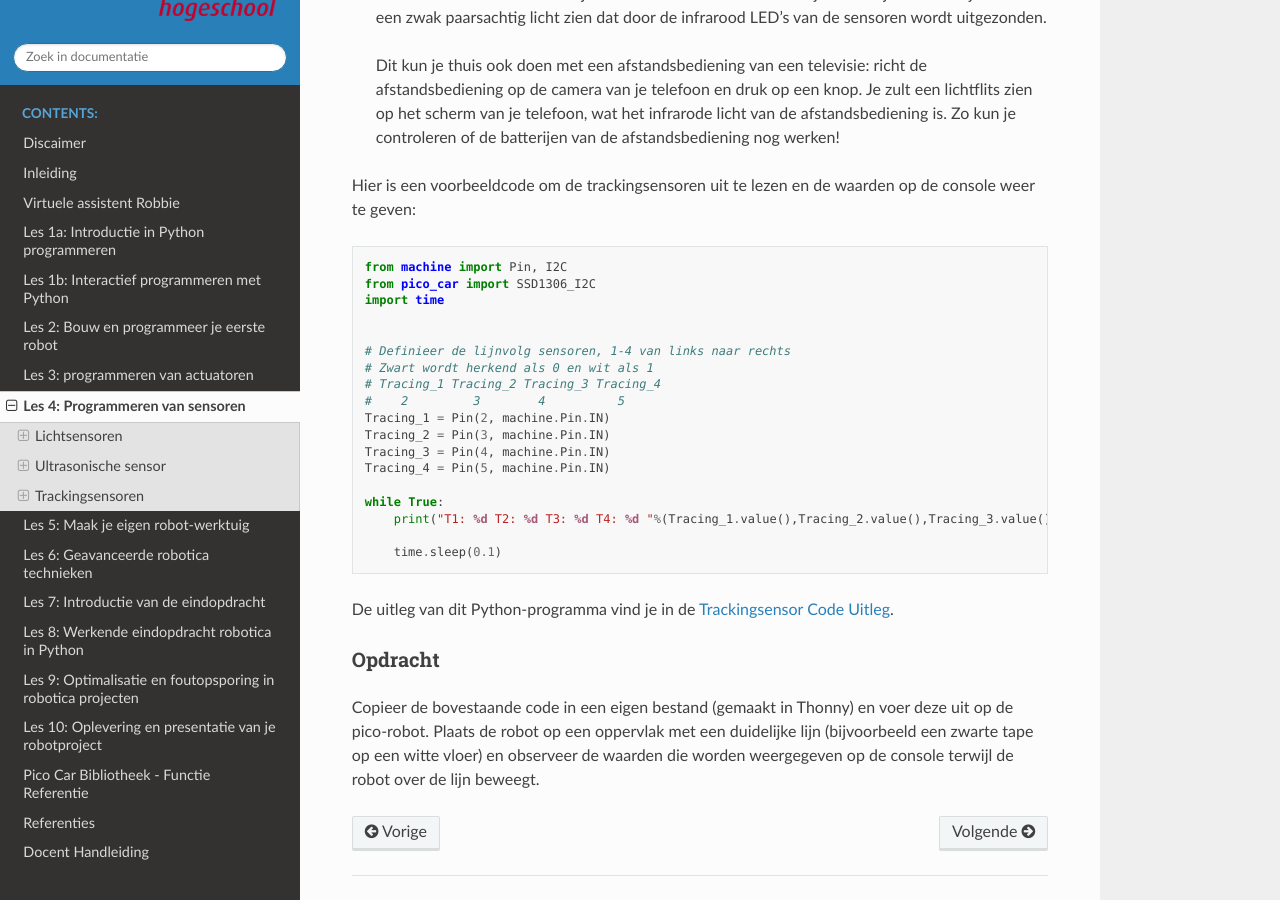
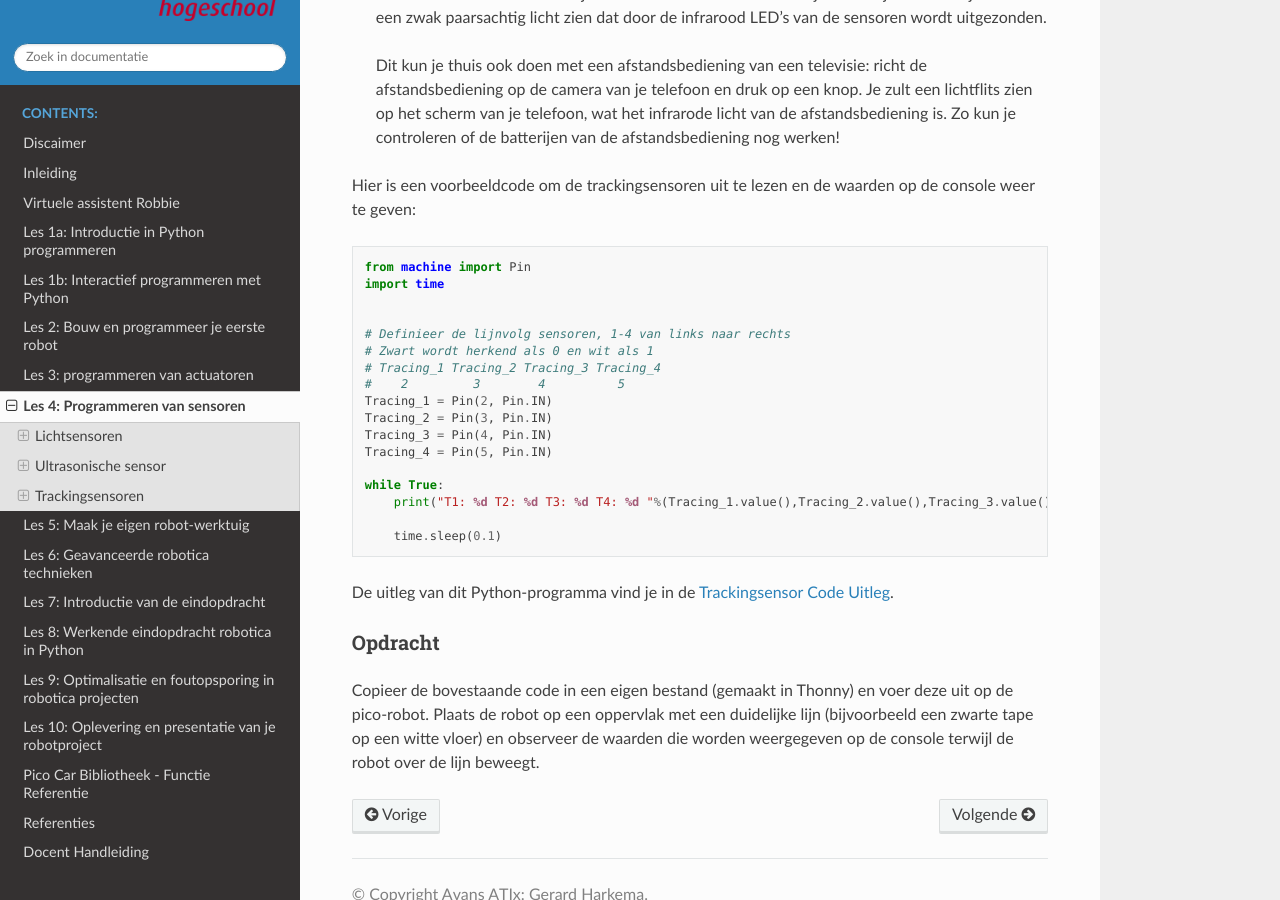
Before and after one commit to AvansMechatronica/vabokCursusRoboticaMetPython, a Sphinx documentation site: the page built from documentation/documentation/les4.md, in a window 1280 px wide and 900 px high, scrolled down 4410 px. Built offline with Sphinx 7.4.7 and the Read the Docs theme 3.1.0, drawn with Linux system fonts in a browser that asks for light colours.

Commit message:
20260126

````diff
--- a/documentation/documentation/les4.md
+++ b/documentation/documentation/les4.md
@@ -89,8 +89,7 @@ De trackingsensoren geven een digitale waarde terug: `0` (nul) wanneer ze een do
 Hier is een voorbeeldcode om de trackingsensoren uit te lezen en de waarden op de console weer te geven:
 
 ```python
-from machine import Pin, I2C
-from pico_car import SSD1306_I2C
+from machine import Pin
 import time
 
 
@@ -98,10 +97,10 @@ import time
 # Zwart wordt herkend als 0 en wit als 1
 # Tracing_1 Tracing_2 Tracing_3 Tracing_4
 #    2         3        4          5
-Tracing_1 = Pin(2, machine.Pin.IN)
-Tracing_2 = Pin(3, machine.Pin.IN)
-Tracing_3 = Pin(4, machine.Pin.IN)
-Tracing_4 = Pin(5, machine.Pin.IN)
+Tracing_1 = Pin(2, Pin.IN)
+Tracing_2 = Pin(3, Pin.IN)
+Tracing_3 = Pin(4, Pin.IN)
+Tracing_4 = Pin(5, Pin.IN)
 
 while True:
     print("T1: %d T2: %d T3: %d T4: %d "%(Tracing_1.value(),Tracing_2.value(),Tracing_3.value(),Tracing_4.value()))
````
Also changed, not shown: documentation/documentation/les4_uitleg_code_trackingsensor.md (+0 -2 lines).
